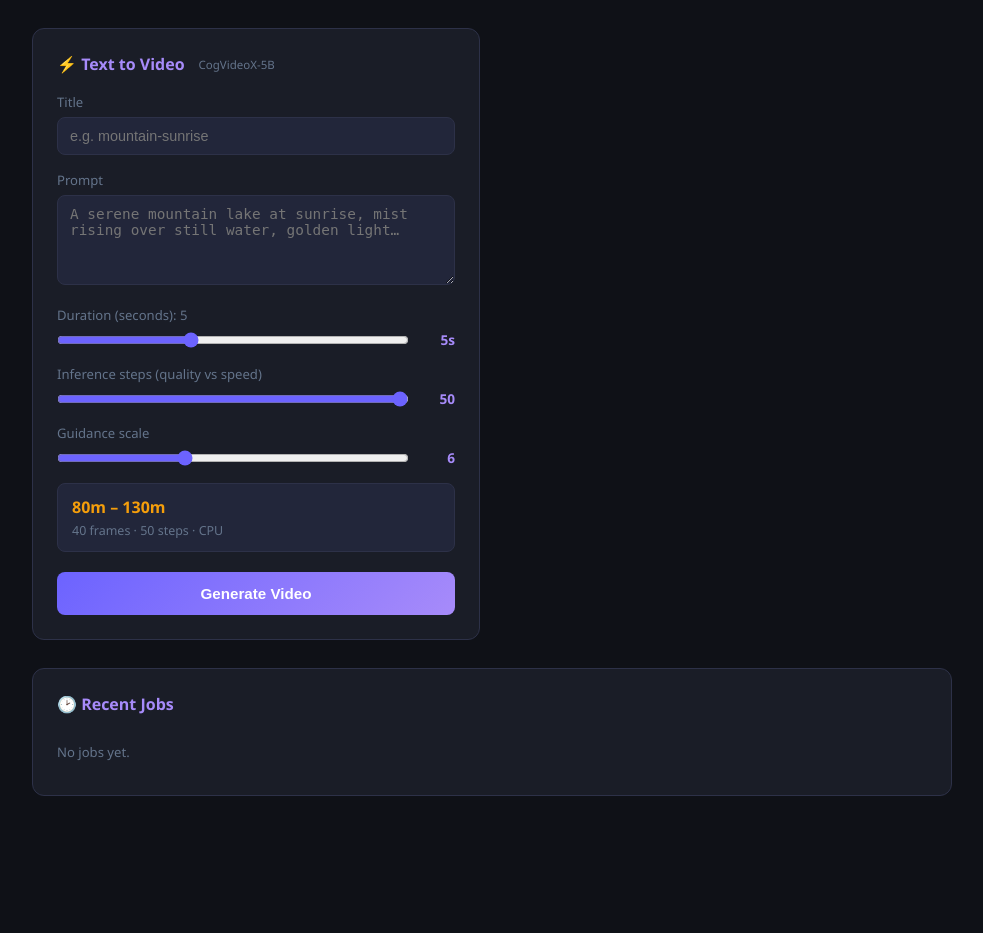
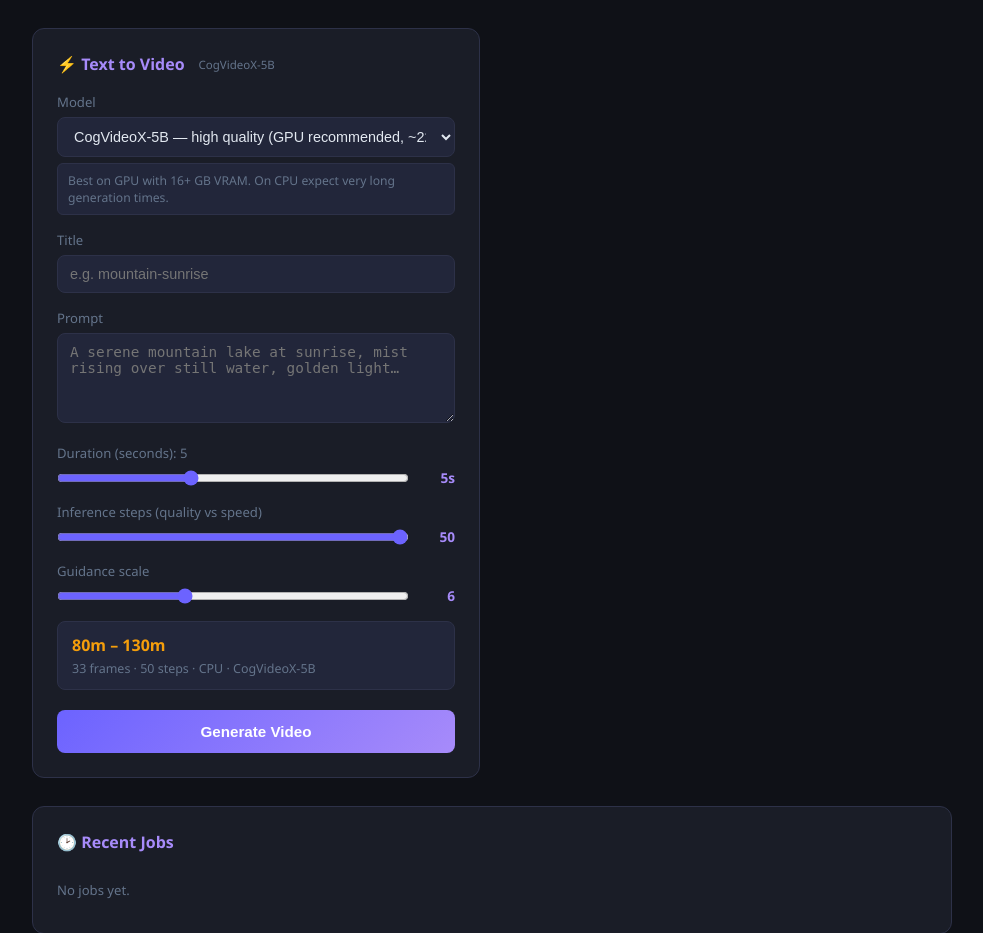
Before and after one commit to backtrackshubham/ai-video-generation, a Flask app: page / in a window 1280 px wide. Shown: the part 137-1070 px from the top of the page, without its empty margins (148-1131 px from the left). Before the commit the page ends 933 px from the top, so only its background shows below. Run offline with Flask 3, Linux system fonts and the light colour scheme; data that the repository does not hold is empty.

Commit message:
Add ModelScope 1.7B as CPU-friendly T2V option with model selector in UI

```diff
--- a/app.py
+++ b/app.py
@@ -2,18 +2,16 @@
 AI Video Generation Backend
 Flask service supporting three generation modes:
 
-1. Text-to-Video  — CogVideoX-5B
-   POST /api/generate          { prompt, title, duration_seconds, fps, num_steps, guidance_scale }
+1. Text-to-Video  — CogVideoX-5B  (GPU recommended, ~22 GB)
+                  — ModelScope 1.7B (CPU-friendly, ~3.5 GB)
+   POST /api/generate          { prompt, title, duration_seconds, fps, num_steps, guidance_scale, model }
+   model: "cogvideox" | "modelscope"
 
 2. Image-to-Video — Stable Video Diffusion 1.1
    POST /api/generate_i2v      multipart/form-data: image, title, motion_bucket_id, num_steps, fps
 
 3. Motion Stickman — MDM (Motion Diffusion Model)
    POST /api/generate_stickman { prompt, title }
-
-Branches:
-  master              — CPU-only, Linux, hardcoded /localdisk/ciena/ paths
-  feature/cuda-windows — CUDA-enabled, Windows, fully portable (this file)
 """
 
 import os
@@ -99,15 +97,19 @@ CORS(app)
 jobs: dict = {}
 
 # ── Time estimation ───────────────────────────────────────────────────────────
-# CogVideoX-5B: ~3-4 s/step on A100 (80GB), ~8-12 s/step on RTX 3090 (24GB)
-# CPU: very slow, not really practical
-SECS_PER_STEP_COG = 8 if DEVICE == "cuda" else 120   # per diffusion step
+# CogVideoX-5B:   ~3-4 s/step on A100 (80GB), ~8-12 s/step on RTX 3090 (24GB)
+# ModelScope 1.7B: ~2 s/frame on GPU, ~40 s/frame on CPU @ 20 steps
+SECS_PER_STEP_COG         = 8  if DEVICE == "cuda" else 120   # per diffusion step
+SECS_PER_FRAME_MODELSCOPE = 2  if DEVICE == "cuda" else 40    # per frame @ 20 steps
 
 
 def estimate_time(num_frames: int, num_steps: int, model: str = "cogvideox") -> dict:
     if model == "cogvideox":
         # CogVideoX denoises across all frames simultaneously (not per-frame)
         total_seconds = num_steps * SECS_PER_STEP_COG
+    elif model == "modelscope":
+        # ModelScope generates frame by frame, scaled by actual step count
+        total_seconds = num_frames * num_steps * (SECS_PER_FRAME_MODELSCOPE / 20)
     else:
         total_seconds = num_frames * num_steps * (2 / 20) if DEVICE == "cuda" else num_frames * num_steps * 2
 
@@ -252,7 +254,115 @@ def run_generation(job_id: str, prompt: str, num_frames: int, num_steps: int,
 
 
 # ═══════════════════════════════════════════════════════════════════════════════
-# IMAGE-TO-VIDEO — Stable Video Diffusion 1.1
+# TEXT-TO-VIDEO — ModelScope 1.7B  (CPU-friendly fallback)
+# ═══════════════════════════════════════════════════════════════════════════════
+_modelscope_pipeline = None
+_modelscope_lock     = threading.Lock()
+
+MODELSCOPE_MODEL_ID = "damo-vilab/text-to-video-ms-1.7b"
+
+
+def get_modelscope_pipeline():
+    global _modelscope_pipeline
+    if _modelscope_pipeline is not None:
+        return _modelscope_pipeline
+    with _modelscope_lock:
+        if _modelscope_pipeline is not None:
+            return _modelscope_pipeline
+        log.info(f"Loading ModelScope 1.7B pipeline ({DEVICE.upper()})…")
+        try:
+            from diffusers import DiffusionPipeline
+            from diffusers.utils import export_to_video
+
+            dtype = torch.float16 if DEVICE == "cuda" else torch.float32
+            pipe = DiffusionPipeline.from_pretrained(
+                MODELSCOPE_MODEL_ID,
+                cache_dir=str(MODEL_DIR / "hf_cache"),
+                torch_dtype=dtype,
+                trust_remote_code=True,
+            )
+            pipe = pipe.to(DEVICE)
+            _modelscope_pipeline = pipe
+            log.info("ModelScope 1.7B loaded successfully.")
+        except Exception as e:
+            log.error(f"Failed to load ModelScope pipeline: {e}")
+            raise
+    return _modelscope_pipeline
+
+
+def run_modelscope_generation(job_id: str, prompt: str, num_frames: int,
+                               num_steps: int, guidance_scale: float, slug: str):
+    jlog = make_job_logger(slug, LOG_VIDEO_DIR)
+    jlog.info(f"[{job_id}] Starting ModelScope T2V | prompt='{prompt}' frames={num_frames} steps={num_steps}")
+
+    try:
+        import imageio
+        import numpy as np
+    except Exception as e:
+        jobs[job_id].update(status="failed", error=str(e), message=f"Import failed: {e}")
+        return
+
+    jobs[job_id].update(status="loading_model", message="Loading ModelScope 1.7B…", progress=2)
+
+    try:
+        pipe = get_modelscope_pipeline()
+    except Exception as e:
+        jobs[job_id].update(status="failed", error=str(e), message=f"Model load failed: {e}")
+        jlog.error(f"[{job_id}] Model load failed: {e}")
+        return
+
+    jobs[job_id].update(status="generating", message="Generating frames…", progress=5)
+    start_time = time.time()
+    step_ref = [0]
+
+    def step_callback(pipe_obj, step, timestep, callback_kwargs):
+        step_ref[0] = step + 1
+        pct = 5 + int((step_ref[0] / num_steps) * 90)
+        elapsed   = time.time() - start_time
+        per_step  = elapsed / step_ref[0] if step_ref[0] else 0
+        remaining = per_step * (num_steps - step_ref[0])
+        jobs[job_id].update(
+            progress=pct,
+            elapsed_seconds=int(elapsed),
+            remaining_seconds=int(remaining),
+            message=f"Step {step_ref[0]}/{num_steps} — elapsed {int(elapsed)}s, ~{int(remaining)}s remaining",
+        )
+        jlog.info(f"[{job_id}] Step {step_ref[0]}/{num_steps} elapsed={int(elapsed)}s")
+        return callback_kwargs
+
+    try:
+        with torch.no_grad():
+            output = pipe(
+                prompt,
+                num_frames=num_frames,
+                num_inference_steps=num_steps,
+                guidance_scale=guidance_scale,
+                callback_on_step_end=step_callback,
+                callback_on_step_end_tensor_inputs=["latents"],
+            )
+
+        frames = output.frames[0]
+        frames_np = [np.array(f) if hasattr(f, "tobytes") else f for f in frames]
+
+        video_filename = f"{slug}.mp4"
+        out_path = OUTPUT_VIDEO_DIR / video_filename
+        imageio.mimwrite(str(out_path), frames_np, fps=8, codec="libx264", quality=8)
+
+        elapsed_total = int(time.time() - start_time)
+        jobs[job_id].update(
+            status="done", progress=100,
+            video_file=video_filename,
+            message=f"Done in {elapsed_total}s — {len(frames_np)} frames",
+            elapsed_seconds=elapsed_total,
+        )
+        jlog.info(f"[{job_id}] ModelScope complete in {elapsed_total}s: {out_path}")
+
+    except Exception as e:
+        jlog.error(f"[{job_id}] ModelScope generation error: {e}", exc_info=True)
+        jobs[job_id].update(status="failed", error=str(e), message=f"Generation failed: {e}")
+
+
+# ═══════════════════════════════════════════════════════════════════════════════
 # ═══════════════════════════════════════════════════════════════════════════════
 _svd_pipeline = None
 _svd_lock     = threading.Lock()
@@ -559,9 +669,17 @@ def api_estimate():
     duration  = float(data.get("duration_seconds", 5))
     fps       = int(data.get("fps", 8))
     num_steps = int(data.get("num_steps", 50))
-    model     = data.get("model", "cogvideox")
-    # CogVideoX generates at ~8fps natively (49 frames for 6s)
-    num_frames = max(8, min(int(duration * fps), 49))
+    model     = data.get("model", "cogvideox").lower().strip()
+    if model not in ("cogvideox", "modelscope"):
+        model = "cogvideox"
+
+    if model == "cogvideox":
+        raw = int(duration * fps)
+        num_frames = min(max(raw, 8), 49)
+        num_frames = ((num_frames - 1) // 8) * 8 + 1
+    else:
+        num_frames = min(max(int(duration * fps), 8), 24)
+
     est = estimate_time(num_frames, num_steps, model)
     est["num_frames"] = num_frames
     return jsonify(est)
@@ -576,23 +694,31 @@ def api_generate():
     fps            = int(data.get("fps", 8))
     num_steps      = int(data.get("num_steps", 50))
     guidance_scale = float(data.get("guidance_scale", 6.0))
+    model          = data.get("model", "cogvideox").lower().strip()
+
+    if model not in ("cogvideox", "modelscope"):
+        model = "cogvideox"
 
     if not prompt:
         return jsonify({"error": "prompt is required"}), 400
 
-    # CogVideoX: must be multiple of 8 + 1 (e.g. 49 frames)
-    raw_frames = int(duration * fps)
-    num_frames = min(max(raw_frames, 8), 49)
-    # snap to valid CogVideoX frame count (8k+1)
-    num_frames = ((num_frames - 1) // 8) * 8 + 1
+    if model == "cogvideox":
+        # CogVideoX: must be multiple of 8 + 1 (e.g. 49 frames)
+        raw_frames = int(duration * fps)
+        num_frames = min(max(raw_frames, 8), 49)
+        num_frames = ((num_frames - 1) // 8) * 8 + 1
+    else:
+        # ModelScope: 16 frames is standard; clamp to 8-24
+        num_frames = min(max(int(duration * fps), 8), 24)
 
     job_id = str(uuid.uuid4())
     slug   = slugify(title) if title else f"video-{job_id[:8]}"
-    est    = estimate_time(num_frames, num_steps, "cogvideox")
+    est    = estimate_time(num_frames, num_steps, model)
 
     jobs[job_id] = {
         "job_id":            job_id,
         "type":              "t2v",
+        "model":             model,
         "status":            "queued",
         "progress":          0,
         "message":           "Queued…",
@@ -609,14 +735,19 @@ def api_generate():
         "created_at":        time.time(),
     }
 
+    if model == "cogvideox":
+        target = run_generation
+    else:
+        target = run_modelscope_generation
+
     t = threading.Thread(
-        target=run_generation,
+        target=target,
         args=(job_id, prompt, num_frames, num_steps, guidance_scale, slug),
         daemon=True,
     )
     t.start()
 
-    log.info(f"[{job_id}] T2V started: slug='{slug}' frames={num_frames} steps={num_steps} cfg={guidance_scale}")
+    log.info(f"[{job_id}] T2V started: model={model} slug='{slug}' frames={num_frames} steps={num_steps} cfg={guidance_scale}")
     return jsonify({"job_id": job_id, "estimate": est}), 202
 
 
--- a/templates/index.html
+++ b/templates/index.html
@@ -365,7 +365,16 @@
 
     <!-- Prompt card -->
     <div class="card" id="t2v-prompt-card">
-      <h2>⚡ Text to Video <span style="font-size:0.72rem;color:var(--muted);font-weight:400;margin-left:6px">CogVideoX-5B</span></h2>
+      <h2>⚡ Text to Video <span style="font-size:0.72rem;color:var(--muted);font-weight:400;margin-left:6px" id="t2v-model-label">CogVideoX-5B</span></h2>
+
+      <label>Model</label>
+      <select id="t2v-model">
+        <option value="cogvideox">CogVideoX-5B — high quality (GPU recommended, ~22 GB)</option>
+        <option value="modelscope">ModelScope 1.7B — fast &amp; CPU-friendly (~3.5 GB)</option>
+      </select>
+      <div id="t2v-model-note" style="font-size:0.76rem;color:var(--muted);margin-top:6px;padding:8px 10px;background:var(--surface2);border-radius:6px;border:1px solid var(--border)">
+        Best on GPU with 16+ GB VRAM. On CPU expect very long generation times.
+      </div>
 
       <label>Title</label>
       <input type="text" id="t2v-title" placeholder="e.g. mountain-sunrise" />
@@ -622,11 +631,27 @@ function bindRange(rangeId, dispId, suffix='') {
 }
 
 // ═══════════════════════════════════════════════════════════════════════════════
-// TAB 1 — Text-to-Video (CogVideoX)
+// TAB 1 — Text-to-Video (CogVideoX / ModelScope)
 // ═══════════════════════════════════════════════════════════════════════════════
 bindRange('t2v-duration', 't2v-dur-disp', 's');
 bindRange('t2v-steps', 't2v-steps-disp');
 bindRange('t2v-guidance', 't2v-guidance-disp');
+
+const MODEL_NOTES = {
+  cogvideox:   'Best on GPU with 16+ GB VRAM. On CPU expect very long generation times.',
+  modelscope:  'CPU-friendly (~3.5 GB). Good for testing. Lower quality than CogVideoX.',
+};
+const MODEL_LABELS = {
+  cogvideox:  'CogVideoX-5B',
+  modelscope: 'ModelScope 1.7B',
+};
+
+document.getElementById('t2v-model').addEventListener('change', () => {
+  const m = document.getElementById('t2v-model').value;
+  document.getElementById('t2v-model-label').textContent = MODEL_LABELS[m] || m;
+  document.getElementById('t2v-model-note').textContent  = MODEL_NOTES[m] || '';
+  refreshT2vEstimate();
+});
 
 document.getElementById('t2v-duration').addEventListener('input', () => {
   document.getElementById('t2v-dur-val').textContent = document.getElementById('t2v-duration').value;
@@ -635,7 +660,8 @@ document.getElementById('t2v-duration').addEventListener('input', () => {
 document.getElementById('t2v-steps').addEventListener('input', refreshT2vEstimate);
 
 async function refreshT2vEstimate() {
-  const box = document.getElementById('t2v-estimate-box');
+  const box   = document.getElementById('t2v-estimate-box');
+  const model = document.getElementById('t2v-model').value;
   box.innerHTML = '<span class="spinner"></span> Calculating…';
   try {
     const res = await fetch(`${API}/api/estimate`, {
@@ -645,14 +671,14 @@ async function refreshT2vEstimate() {
         duration_seconds: parseFloat(document.getElementById('t2v-duration').value),
         fps: 8,
         num_steps: parseInt(document.getElementById('t2v-steps').value),
-        model: 'cogvideox',
+        model,
       }),
     });
     const d = await res.json();
     document.getElementById('t2v-tc-estimate').textContent = d.display;
     box.innerHTML = `
       <strong>${d.display}</strong>
-      <div class="detail">${d.frames} frames · ${d.steps} steps · ${d.device.toUpperCase()}</div>
+      <div class="detail">${d.frames} frames · ${d.steps} steps · ${d.device.toUpperCase()} · ${MODEL_LABELS[model] || model}</div>
     `;
   } catch(e) {
     box.textContent = 'Could not fetch estimate.';
@@ -688,7 +714,7 @@ document.getElementById('btn-t2v').addEventListener('click', async () => {
         fps: 8,
         num_steps: parseInt(document.getElementById('t2v-steps').value),
         guidance_scale: parseFloat(document.getElementById('t2v-guidance').value),
-        model: 'cogvideox',
+        model: document.getElementById('t2v-model').value,
       }),
     });
     const data = await res.json();
```
